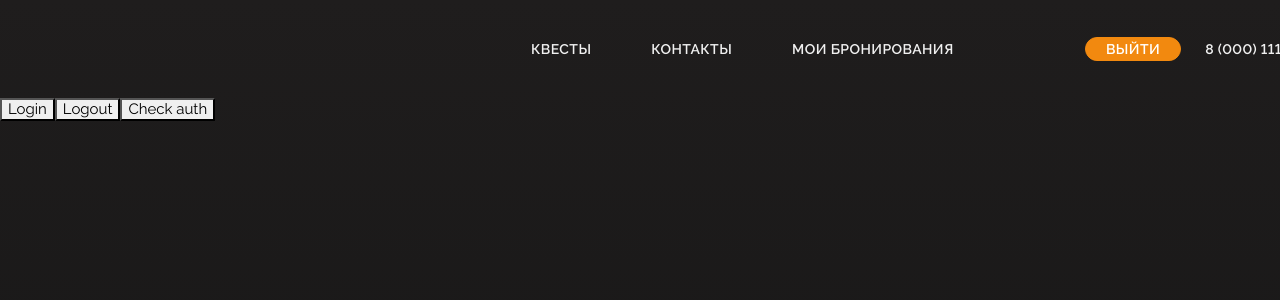
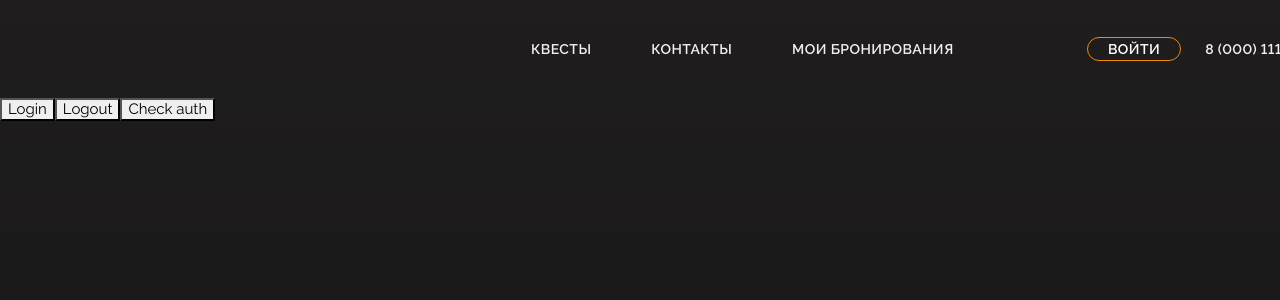
Before and after one commit to DenisPepper/htmlacademy-escape-room, a React (Create React App) app: page / in a window 1280 px wide. Shown: the top 300 px of the page. Built offline with nearby package versions, Linux system fonts and the light colour scheme; no server answers.

Commit message:
added auth button

```diff
--- /dev/null
+++ b/src/app/providers/store-provider/slices/auth/selectors/get-auth-status/get-auth-status.ts
@@ -0,0 +1,7 @@
+import { createSelector } from '@reduxjs/toolkit';
+import {getAuth} from '../get-auth/get-auth';
+import {AuthSchema} from '../../types/auth-schema';
+
+export const getAuthStatus = createSelector(getAuth,
+  (auth: AuthSchema) => auth.authorizationStatus
+);
--- /dev/null
+++ b/src/app/providers/store-provider/slices/auth/selectors/get-auth/get-auth.ts
@@ -0,0 +1,3 @@
+import {StateSchema} from '../../../../config/state-schema';
+
+export const getAuth = (state: StateSchema) => state.auth;
--- a/src/app/providers/store-provider/slices/auth/services/check-auth.ts
+++ b/src/app/providers/store-provider/slices/auth/services/check-auth.ts
@@ -11,8 +11,6 @@ export const CheckAuth = createAsyncThunk<LoginData, undefined, {rejectValue: st
       const response = await axios.get<LoginData>(
         'https://grading.design.pages.academy/escape-room/login',
         {headers: {'x-token': getToken()}});
-      // eslint-disable-next-line no-console
-      console.log(response.data);
       return response.data;
     } catch (error) {
       return thunkAPI.rejectWithValue(HttpErrorMessage.ON_CHECK_AUTH_REJECTED);
--- a/src/app/providers/store-provider/slices/auth/slice/auth-slice.ts
+++ b/src/app/providers/store-provider/slices/auth/slice/auth-slice.ts
@@ -2,6 +2,7 @@ import { createSlice } from '@reduxjs/toolkit';
 import {AuthSchema} from '../types/auth-schema';
 import {Login} from '../services/login';
 import {Logout} from '../services/logout';
+import {CheckAuth} from '../services/check-auth';
 
 const initialState:AuthSchema = {
   authorizationStatus: 'UNKNOWN',
@@ -21,7 +22,12 @@ export const AuthSlice = createSlice({
       .addCase(Logout.fulfilled, (state, action) => {
         state.authorizationStatus = 'NO';
         state.userName = '';
+      })
+      .addCase(CheckAuth.fulfilled, (state, action) => {
+        state.authorizationStatus = 'YES';
+        state.userName = action.payload.email;
       });
+
   },
 });
 
--- /dev/null
+++ b/src/shared/ui/app-anchor/app-anchor.tsx
@@ -0,0 +1,16 @@
+import {AnchorHTMLAttributes} from 'react';
+
+interface AppAnchorProps extends AnchorHTMLAttributes<HTMLAnchorElement> {
+  outClassNames?: string;
+  callback?: () => void;
+}
+
+export default function AppAnchor(props: AppAnchorProps): JSX.Element {
+  const {outClassNames, callback ,children, ...restProps} = props;
+
+  return (
+    <a className={outClassNames} onClick={callback} {...restProps}>
+      {children}
+    </a>
+  );
+}
--- /dev/null
+++ b/src/widgets/app-header-auth-button/app-header-auth-button.tsx
@@ -0,0 +1,43 @@
+import AppAnchor from '../../shared/ui/app-anchor/app-anchor';
+import {useSelector} from 'react-redux';
+import {getAuthStatus} from '../../app/providers/store-provider/slices/auth/selectors/get-auth-status/get-auth-status';
+import {buildNames} from '../../shared/lib/build-names/build-names';
+import { useLayoutEffect, useState} from 'react';
+import {Logout} from '../../app/providers/store-provider/slices/auth/services/logout';
+import {Login} from '../../app/providers/store-provider/slices/auth/services/login';
+import {useAppDispatch} from '../../shared/lib/hooks/useAppDispatch';
+
+export default function AppHeaderAuthButton(): JSX.Element {
+  const dispatch = useAppDispatch();
+  const isAuth = useSelector(getAuthStatus) === 'YES';
+
+  const [isDisabled, setIsDisabled] = useState(() => false);
+
+  const handleOnClick = () => {
+    setIsDisabled((prev) => true);
+    isAuth ? dispatch(Logout()) : dispatch(Login({email: 'qwet@mail.ry', password: '159;lk'}));
+  };
+
+  useLayoutEffect(() => {
+    setIsDisabled(false);
+  }, [isAuth]);
+
+  // eslint-disable-next-line no-console
+  console.log('render');
+
+  const cssClassNames = buildNames(
+    ['btn', 'header__side-item'],
+    {
+      'btn--accent': isAuth,
+      disabled: isDisabled}
+  );
+
+  return (
+    <AppAnchor
+      outClassNames={cssClassNames}
+      callback={handleOnClick}
+    >
+      {isAuth ? 'Выйти' : 'Войти'}
+    </AppAnchor>
+  );
+}
--- /dev/null
+++ b/src/widgets/app-header-logo/app-header-logo.tsx
@@ -0,0 +1,9 @@
+export default function AppHeaderLogo(): JSX.Element {
+  return(
+    <span className="logo header__logo">
+      <svg width="134" height="52" aria-hidden="true">
+        <use xlinkHref="#logo"></use>
+      </svg>
+    </span>);
+
+}
--- /dev/null
+++ b/src/widgets/app-header-main-nav/app-header-main-nav.tsx
@@ -0,0 +1,22 @@
+import AppLink from '../../shared/ui/app-link/app-link';
+import {AppRoutes} from '../../shared/config/routes-config';
+
+export default function AppHeaderMainNav(): JSX.Element {
+  return (
+    <nav className="main-nav header__main-nav">
+
+      <ul className="main-nav__list">
+        <li className="main-nav__item">
+          <AppLink to={AppRoutes.Main}>Квесты</AppLink>
+        </li>
+        <li className="main-nav__item">
+          <AppLink to={AppRoutes.Contact}>Контакты</AppLink>
+        </li>
+        <li className="main-nav__item">
+          <AppLink to={AppRoutes.MyQuests}>Мои бронирования</AppLink>
+        </li>
+      </ul>
+
+    </nav>
+  );
+}
--- /dev/null
+++ b/src/widgets/app-header-side-nav/app-header-side-nav.tsx
@@ -0,0 +1,21 @@
+import AppAnchor from '../../shared/ui/app-anchor/app-anchor';
+import AppHeaderAuthButton from '../app-header-auth-button/app-header-auth-button';
+
+export default function AppHeaderSideNav(): JSX.Element {
+  return (
+    <div className="header__side-nav">
+      <AppHeaderAuthButton />
+
+      <AppAnchor
+        outClassNames={'link header__side-item header__phone-link'}
+        href={'tel:88003335599'}
+      >
+        8 (000) 111-11-11
+      </AppAnchor>
+    </div>
+  );
+}
+
+//<a className="btn btn--accent header__side-item">Выйти</a>
+
+//<a className="link header__side-item header__phone-link" href="tel:88003335599">8 (000) 111-11-11</a>
--- a/src/widgets/app-header/app-header.tsx
+++ b/src/widgets/app-header/app-header.tsx
@@ -1,38 +1,17 @@
-import AppLink from '../../shared/ui/app-link/app-link';
-import {AppRoutes} from '../../shared/config/routes-config';
+import AppHeaderSideNav from '../app-header-side-nav/app-header-side-nav';
+import AppHeaderMainNav from '../app-header-main-nav/app-header-main-nav';
+import AppHeaderLogo from '../app-header-logo/app-header-logo';
 
 export default function AppHeader():JSX.Element {
   return (
     <header className="header">
       <div className="container container--size-l">
-        <span className="logo header__logo">
-          <svg width="134" height="52" aria-hidden="true">
-            <use xlinkHref="#logo"></use>
-          </svg>
-        </span>
 
-        <nav className="main-nav header__main-nav">
+        <AppHeaderLogo />
 
-          <ul className="main-nav__list">
-            <li className="main-nav__item">
-              <AppLink to={AppRoutes.Main}>Квесты</AppLink>
-            </li>
-            <li className="main-nav__item">
-              <AppLink to={AppRoutes.Contact}>Контакты</AppLink>
-            </li>
-            <li className="main-nav__item">
-              <AppLink to={AppRoutes.MyQuests}>Мои бронирования</AppLink>
-            </li>
-          </ul>
+        <AppHeaderMainNav />
 
-        </nav>
-
-
-        <div className="header__side-nav">
-          <a className="btn btn--accent header__side-item">Выйти</a>
-          <a className="link header__side-item header__phone-link" href="tel:88003335599">8 (000) 111-11-11</a>
-        </div>
-
+        <AppHeaderSideNav/>
 
       </div>
     </header>
```
